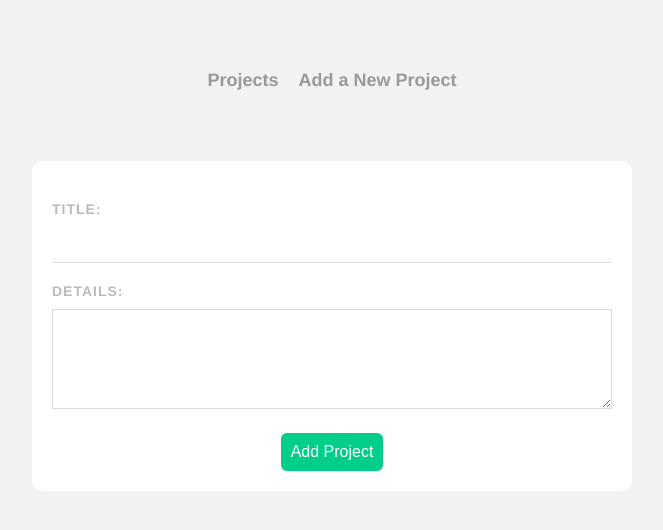
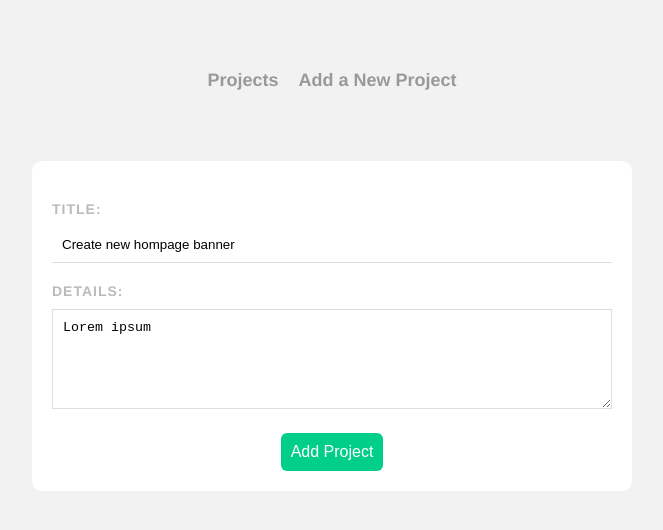
Before and after one commit to NNEUID/project-planner, a Vue app: page /project/1 in a window 1280 px wide. Shown: the top 530 px of the page, without its empty margins (308-971 px from the left). Built offline with nearby package versions, Linux system fonts and the light colour scheme; data requests are answered from the project's data file.

Commit message:
setup edit project page with props id and prepopulate data

```diff
--- a/src/router/index.js
+++ b/src/router/index.js
@@ -18,7 +18,8 @@
   {
     path: '/project/:id',
     name: 'EditProject',
-    component: EditProject
+    component: EditProject,
+    props: true
   }
 ];
 
--- a/src/views/EditProject.vue
+++ b/src/views/EditProject.vue
@@ -12,15 +12,22 @@
 <script>
 /* eslint-disable */
 export default {
+  props: ['id'],
   data() {
     return {
-      data() {
-        return {
-          title: '',
-          details: ''
-        }
-      }
+      title: '',
+      details: '',
+      uri: 'http://localhost:3000/projects/' + this.id
+
     }
+  },
+  mounted() {
+    fetch(this.uri)
+      .then(res => res.json())
+      .then(data => {
+        this.title = data.title
+        this.details = data.details
+      })
   }
 }
 </script>
```
